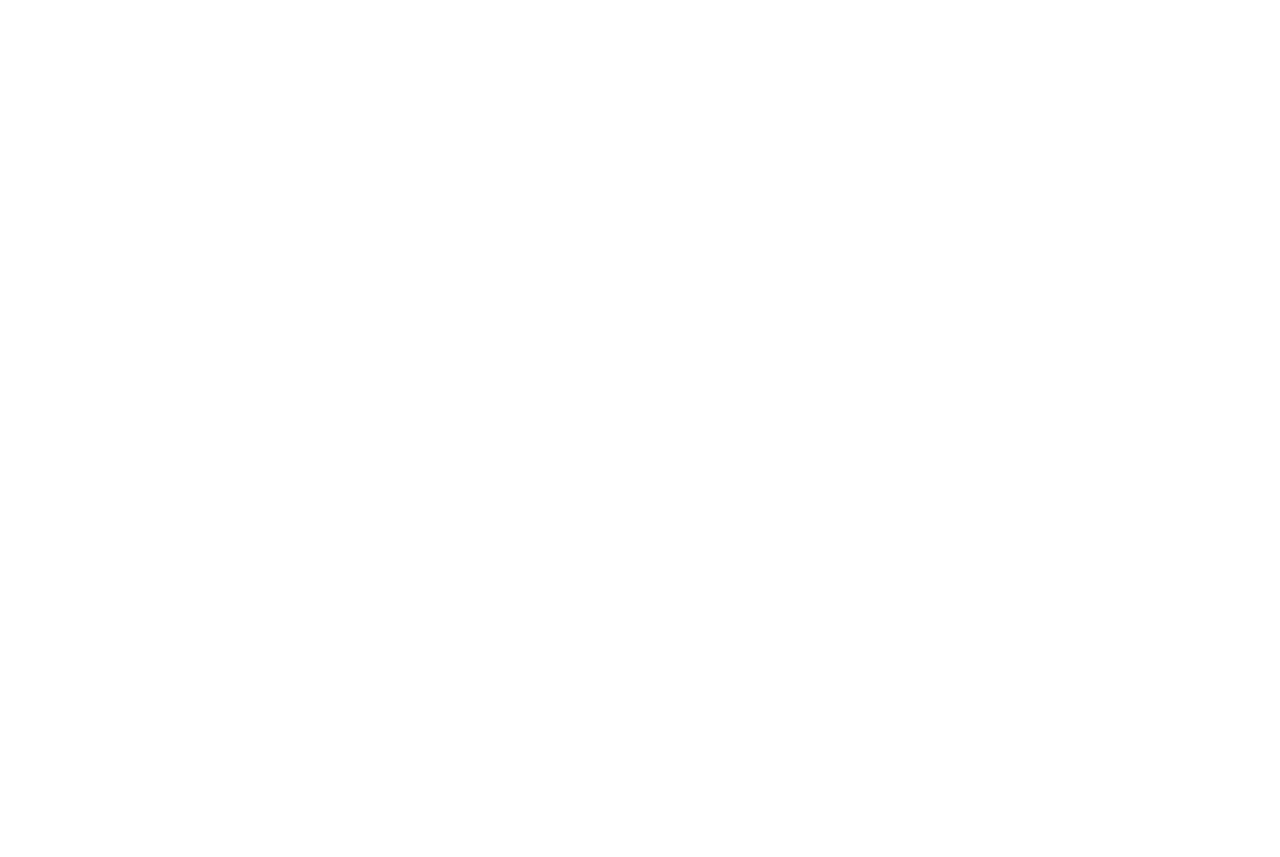
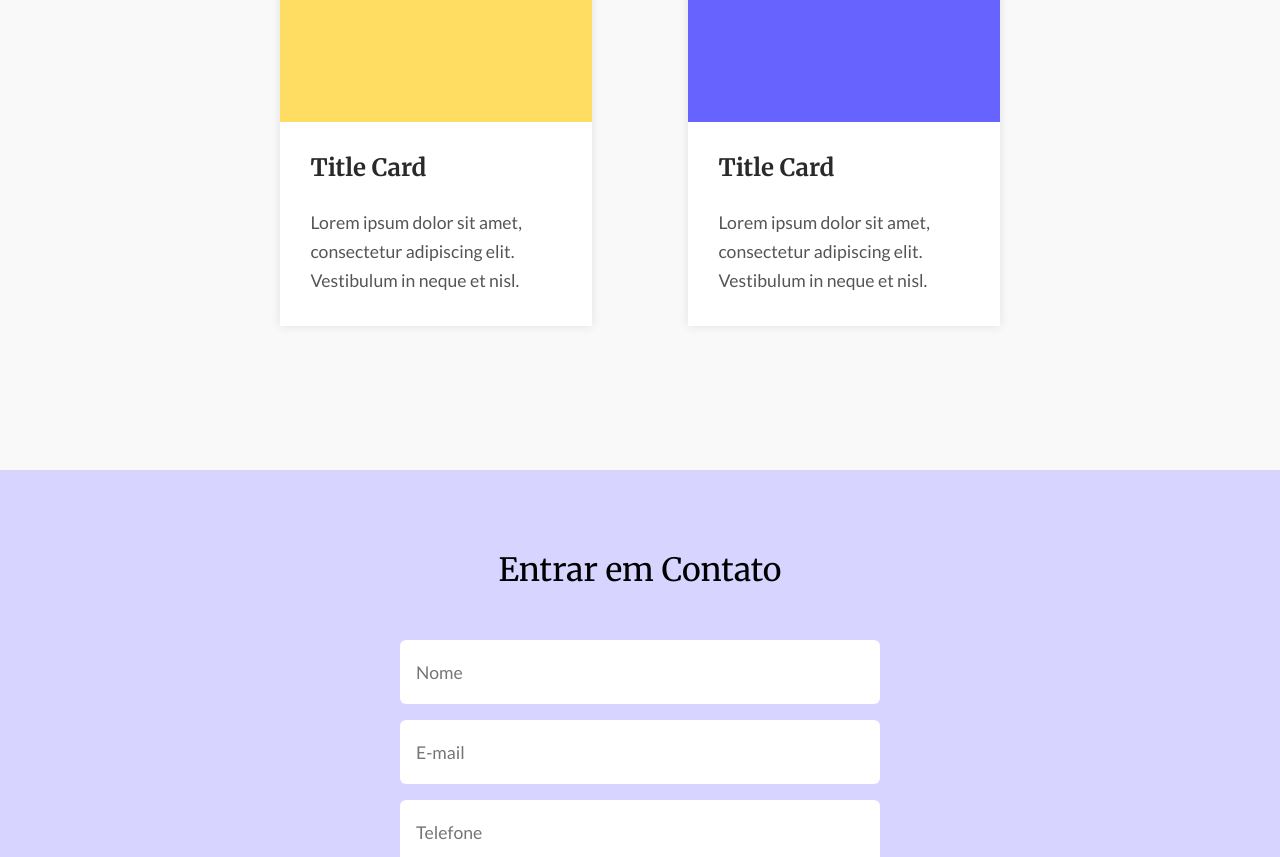
Before and after one commit to PabloXT14/React-One-Page, a React (Create React App) app: page / in a window 1280 px wide. Shown: the part 1940-2797 px from the top of the page. Before the commit the page ends 800 px from the top, so only its background shows below. Built offline with nearby package versions, Linux system fonts and the light colour scheme.

Commit message:
Finished design

```diff
--- a/package.json
+++ b/package.json
@@ -6,6 +6,7 @@
     "@testing-library/jest-dom": "^5.14.1",
     "@testing-library/react": "^12.0.0",
     "@testing-library/user-event": "^13.2.1",
+    "polished": "^4.1.3",
     "react": "^17.0.2",
     "react-dom": "^17.0.2",
     "react-scripts": "5.0.0",
@@ -37,11 +38,11 @@
     ]
   },
   "devDependencies": {
-    "@types/styled-components": "^5.1.20",
     "@types/jest": "^27.0.1",
     "@types/node": "^16.7.13",
     "@types/react": "^17.0.20",
     "@types/react-dom": "^17.0.9",
+    "@types/styled-components": "^5.1.20",
     "typescript": "^4.4.2"
   }
 }
--- a/src/App.tsx
+++ b/src/App.tsx
@@ -1,12 +1,15 @@
 import { GlobalStyle } from './style/global';
-import ImageHeader from './assets/image-header.svg';
 import { Header } from './components/Header';
+import { Main } from './components/Main';
+import { Contact } from './components/Contact';
 
 function App() {
   return (
     <>
       <GlobalStyle />
       <Header />
+      <Main />
+      <Contact />
     </>
   );
 }
--- /dev/null
+++ b/src/components/Contact/index.tsx
@@ -0,0 +1,33 @@
+import { FormEvent, useState } from "react";
+import { Container } from "./style";
+
+interface FormaData {
+    name: string;
+}
+
+
+export function Contact() {
+    const [formDatas, setFormData] = useState({})
+
+    function handleForm(event: FormEvent) {
+        event.preventDefault();
+    }
+
+
+
+    return (
+        <Container>
+            <h2>Entrar em Contato</h2>
+            <form onSubmit={handleForm}>
+                <input type="text" name="name" placeholder="Nome" required />
+                <input type="email" name="email" placeholder="E-mail" required />
+                <input type="tel" name="tel" placeholder="Telefone" required />
+                <textarea name="message" placeholder="Mensagem..." required>
+                </textarea>
+                <button type="submit">
+                    Enviar mensagem
+                </button>
+            </form>
+        </Container>
+    );
+}
--- /dev/null
+++ b/src/components/Contact/style.ts
@@ -0,0 +1,77 @@
+import styled from 'styled-components';
+import { lighten, transparentize } from 'polished';
+
+export const Container = styled.div`
+    background: var(--purple-light);
+    padding: 5rem;
+
+    h2 {
+        font-size: 2rem;
+        font-weight: 400;
+        text-align: center;
+        margin-bottom: 3.17rem;
+    }
+
+    form {
+        display: flex;
+        flex-direction: column;
+        margin: auto;
+        max-width: 30rem;
+
+        input, textarea {
+            width: 100%;
+            border: none;
+            border-radius: 0.37rem;
+
+            font-size: 1.1rem;
+            font-weight: 400;
+            font-family: 'Lato', sans-serif;
+            color: var(--gray-dark);
+
+            transition: all .15s linear;
+
+            &:focus {
+                border: 1.5px solid var(--purple);
+                outline: 2px solid ${transparentize(0.7, `#6C63FF`)};
+            }
+        }
+
+        input {
+            height: 4rem;
+            margin-bottom: 1rem;
+            padding: 1rem;
+        }
+
+        textarea {
+            min-height: 11rem;
+            padding: 1.25rem 1rem;
+            margin-bottom: 2rem;
+            resize: none;
+        }
+
+        button {
+            height: 3.12rem;
+            border: none;
+            border-radius: 0.3rem;
+
+            background: var(--purple);
+            color: #FFF;
+            font-family: 'Lato', sans-serif;
+            font-size: 1.25rem;
+            font-weight: 700;
+
+            box-shadow: 0px 5px 5px rgba(23, 23, 23, 0.1);
+
+            transition: all .2s linear;
+
+            &:hover {
+                transform: scale(1.07);
+                letter-spacing: 0.3rem;
+            }
+        }
+    }
+
+    @media (max-width: 900px) {
+        padding: 5rem 1rem;
+    }
+`;
--- a/src/components/Header/index.tsx
+++ b/src/components/Header/index.tsx
@@ -8,7 +8,9 @@ export function Header() {
             <div className="apresentation">
                 <h1>Lorem ipsum dolor sit amet</h1>
                 <p>Lorem ipsum dolor sit amet, consectetur adipiscing elit. Maecenas eu massa sit amet augue consectetur ullamcorper non ac massa.</p>
-                <button>botão</button>
+                <button>
+                    <a href="#">botão</a>
+                </button>
             </div>
             <img src={ImageHeader} alt="Imagem de Passaros" />
         </Container>
--- a/src/components/Header/style.ts
+++ b/src/components/Header/style.ts
@@ -32,16 +32,20 @@ export const Container = styled.header`
             border-radius: 5px;
             background: var(--purple);
 
-            font-size: 1.25rem;
-            text-transform: capitalize;
-            color: #FFF;
-
             box-shadow: 0px 5px 5px rgba(23, 23, 23, 0.1);
             transition: all .2s linear;
 
             &:hover {
                 transform: scale(1.07);
                 letter-spacing: 0.3rem;
+            }
+
+            a {
+                font-size: 1.25rem;
+                font-weight: 700;
+                text-transform: capitalize;
+                text-decoration: none;
+                color: #FFF;
             }
         }
     }
@@ -51,13 +55,13 @@ export const Container = styled.header`
     }
 
     // RESPONSIVIDADE
-    @media (max-width: 1000px) {
+    @media (max-width: 900px) {
         & {
             flex-direction: column;
             align-items: stretch;
-            justify-content: stretch;
-            gap: 5rem;
-            padding: 50px 1.5rem;
+            justify-content: space-between;
+            /* gap: 5rem; */
+            padding: 3rem 1.5rem 5.6rem;
 
             .apresentation {
                 max-width: 100%;
@@ -65,6 +69,7 @@ export const Container = styled.header`
 
             img {
                 align-self: center;
+                width: 100%;
             }
         }
     }
--- /dev/null
+++ b/src/components/Main/index.tsx
@@ -0,0 +1,66 @@
+import { useState } from "react";
+import { Container } from "./style";
+
+const ALL_CARDS = [
+    {
+        imageBackground: "#FF6363",
+        title: "Title Card",
+        description: "Lorem ipsum dolor sit amet, consectetur adipiscing elit. Vestibulum in neque et nisl."
+    },
+    {
+        imageBackground: "#63ECFF",
+        title: "Title Card",
+        description: "Lorem ipsum dolor sit amet, consectetur adipiscing elit. Vestibulum in neque et nisl."
+    },
+    {
+        imageBackground: "#F363FF",
+        title: "Title Card",
+        description: "Lorem ipsum dolor sit amet, consectetur adipiscing elit. Vestibulum in neque et nisl."
+    },
+    {
+        imageBackground: "#63FF73",
+        title: "Title Card",
+        description: "Lorem ipsum dolor sit amet, consectetur adipiscing elit. Vestibulum in neque et nisl."
+    },
+    {
+        imageBackground: "#FFDD63",
+        title: "Title Card",
+        description: "Lorem ipsum dolor sit amet, consectetur adipiscing elit. Vestibulum in neque et nisl."
+    },
+    {
+        imageBackground: "#6663FF",
+        title: "Title Card",
+        description: "Lorem ipsum dolor sit amet, consectetur adipiscing elit. Vestibulum in neque et nisl."
+    }
+
+];
+
+interface Cards {
+    imageBackground: string;
+    title: string;
+    description: string;
+}
+
+
+export function Main() {
+    const [cards, setCards] = useState<Cards[]>(ALL_CARDS);
+
+    return (
+        <Container>
+            {cards.map((card, index) => {
+                return (
+                    <div className="card" key={index}>
+                        <div className="image-card"
+                            style={{ backgroundColor: `${card.imageBackground}` }}
+                        >
+                        </div>
+                        <div className="description-card">
+                            <h3 className="title-card">{card.title}</h3>
+                            <p>{card.description}</p>
+                        </div>
+                    </div>
+                );
+            })}
+        </Container>
+    );
+}
--- /dev/null
+++ b/src/components/Main/style.ts
@@ -0,0 +1,55 @@
+import styled from 'styled-components';
+
+export const Container = styled.main`
+    padding: 9rem 6.25rem;
+    display: flex;
+    justify-content: center;
+    flex-wrap: wrap;
+    gap: 4rem 6rem;
+
+
+    .card {
+        max-width: 19.5rem;
+        display: flex;
+        flex-direction: column;
+
+        background: #FFF;
+        box-shadow: 0px 0px 10px rgba(0, 0, 0, 0.1);
+        transition: all .3s linear;
+
+        &:hover {
+            transform: translateY(-0.7rem) scale(1.03);
+        }
+
+        .image-card {
+            min-height: 13.8rem;
+            background: var(--purple);
+        }
+
+        .description-card {
+            padding: 1.9rem;
+
+            .title-card {
+                font-size: 1.5rem;
+                font-weight: 700;
+                color: var(--gray-dark);
+                margin-bottom: 1.6rem;
+            }
+
+            p {
+                width: 100%;
+                color: var(--gray);
+                font-weight: 400;
+                font-size: 1.1rem;
+                line-height: 1.8rem;
+            }
+        }
+    }
+
+    @media (max-width: 900px) {
+        & {
+            padding: 5rem 1rem;
+            gap: 2rem;
+        }
+    }
+`;
--- a/src/style/global.ts
+++ b/src/style/global.ts
@@ -24,14 +24,14 @@ export const GlobalStyle = createGlobalStyle`
         @media (max-width: 720px) {
             font-size: 87.5%;//14px
         }
-        @media (max-width: 360px) {
+        /* @media (max-width: 360px) {
             font-size: 81.25%;//13px
-        }
+        } */
     }
 
     body {
         font-family: 'Merriweather';
-        /* background: var(--purple-light); */
+        background: var(--white-200);
         height: 100vh;
     }
 
```
Also changed, not shown: 1 other file (tests, documents, lock files or other folders).
